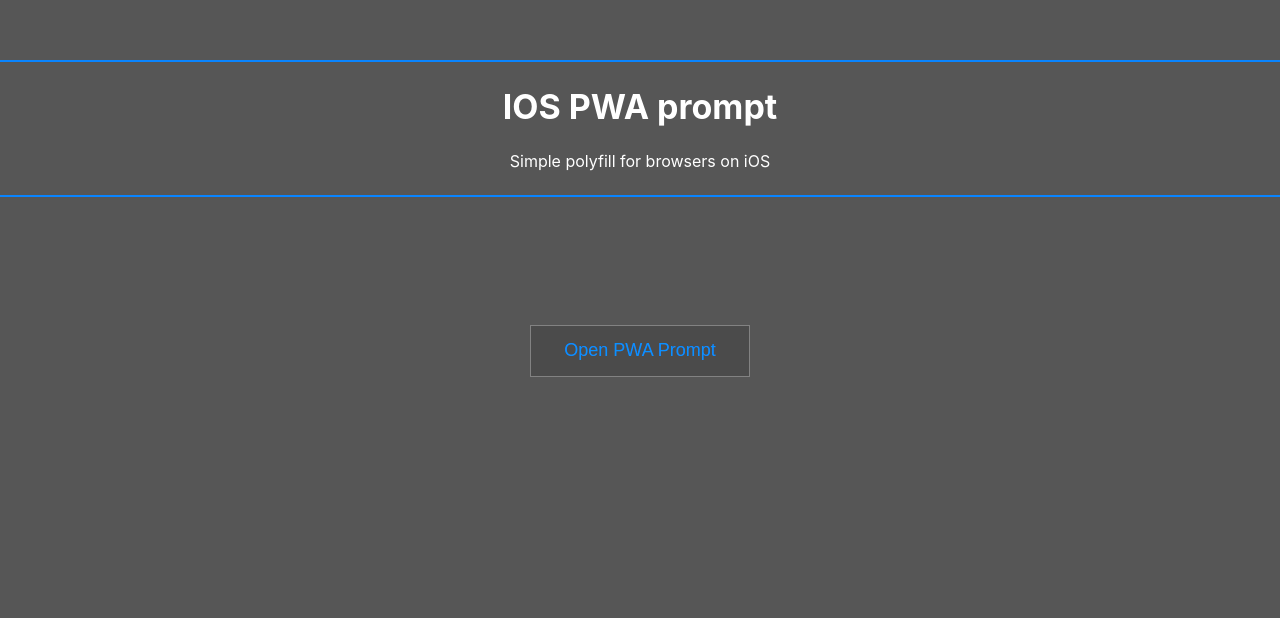
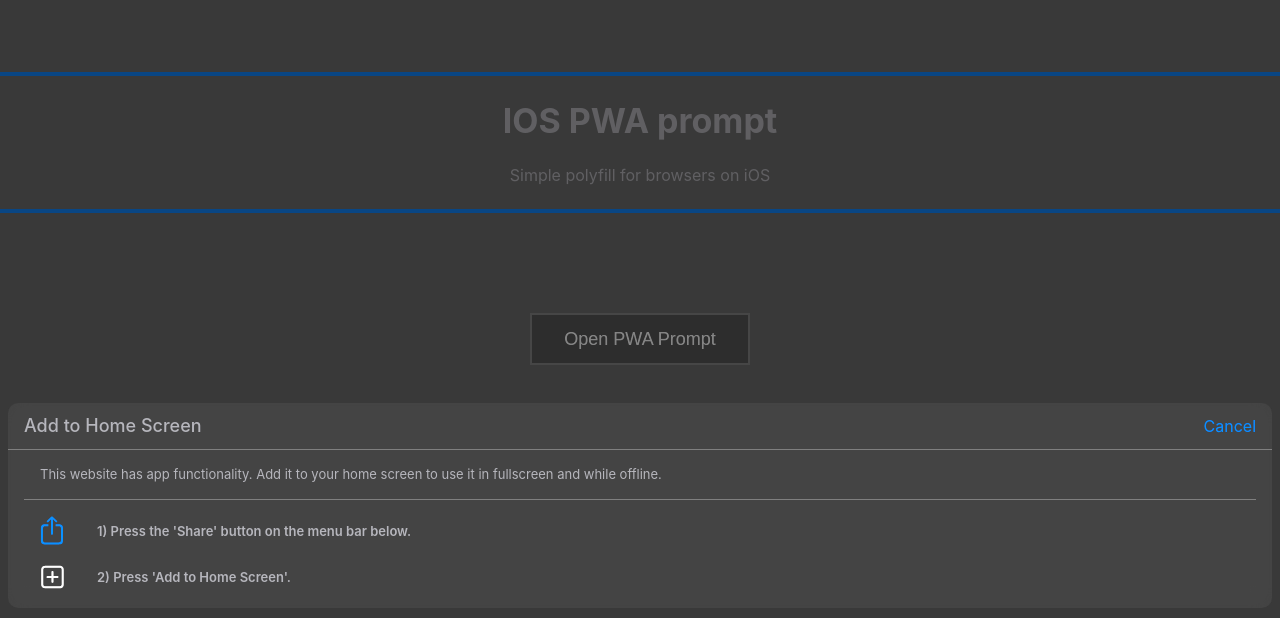
Before and after one commit to narloch-eu/ios-pwa-prompt-js, a website: page index.html in a window 1280 px wide. Shown: the part 182-800 px from the top of the page. Drawn offline with Linux system fonts and the light colour scheme.

Commit message:
Add JS logic

```diff
--- a/index.html
+++ b/index.html
@@ -7,7 +7,6 @@
     <meta name="viewport" content="width=device-width, initial-scale=1">
     <title>IOS PWA prompt JS</title>
     <link rel="stylesheet" type="text/css" href="/styles/index.css" />
-    <script src="/js/index.js"></script>
 </head>
 
 <body>
@@ -16,18 +15,18 @@
         <p class="header__paragraph">Simple polyfill for browsers on iOS</p>
     </header>
     <main class="main">
-        <button class="main__button">Open PWA Prompt</button>
+        <button class="main__button main__button--js">Open PWA Prompt</button>
     </main>
-    <div class="ios-pwa-prompt ios-pwa-prompt__overlay ios-pwa-prompt__overlay--hidden" aria-label="Close"
+    <div class="ios-pwa-prompt ios-pwa-prompt__overlay ios-pwa-prompt__overlay--hidden ios-pwa-prompt__overlay--js" aria-label="Close"
         role="button" id="ios-pwa-modal-overlay">
-        <div class="ios-pwa-prompt__container ios-pwa-prompt__container--hidden"
+        <div class="ios-pwa-prompt__container ios-pwa-prompt__container--hidden ios-pwa-prompt__container--js"
             aria-describedby="ios-pwa-modal-description" aria-labelledby="ios-pwa-modal-title" role="dialog"
             id="ios-pwa-modal-container">
             <div class="ios-pwa-header">
                 <p id="ios-pwa-modal-title" class="ios-pwa-header__title">
                     Add to Home Screen
                 </p>
-                <button class="ios-pwa-header__button" id="ios-pwa-modal-button">
+                <button class="ios-pwa-header__button ios-pwa-header__button--js" id="ios-pwa-modal-button">
                     Cancel
                 </button>
             </div>
@@ -67,5 +66,6 @@
             </div>
         </div>
     </div>
+    <script src="/js/index.js"></script>
 </body>
 </html>
--- a/js/index.js
+++ b/js/index.js
@@ -1 +1,33 @@
-console.log('Hello IOS PWA')
+
+const nodeElements = {
+    mainBtn: document.querySelector(".main__button"),
+    iosPwaPromptOverlay: document.querySelector('.ios-pwa-prompt__overlay--js'),
+    iosPwaPromptContainer: document.querySelector('.ios-pwa-prompt__container--js'),
+    iosPwaPromptBtn: document.querySelector('.ios-pwa-header__button--js')
+}
+
+
+function toggleIosPwaPrompt() {
+    const { iosPwaPromptOverlay, iosPwaPromptContainer} = nodeElements;
+    iosPwaPromptOverlay.classList.toggle("ios-pwa-prompt__overlay--hidden")
+    iosPwaPromptContainer.classList.toggle("ios-pwa-prompt__container--hidden")
+    iosPwaPromptOverlay.classList.toggle("ios-pwa-prompt__overlay--visible")
+    iosPwaPromptContainer.classList.toggle("ios-pwa-prompt__container--visible")
+}
+
+function onTogglePwaPrompt(nodeElement) {
+    nodeElement.addEventListener('click', function (e) {
+        e.stopPropagation();
+        toggleIosPwaPrompt();
+    })
+}
+
+window.addEventListener('DOMContentLoaded', () => {
+    onTogglePwaPrompt(nodeElements.mainBtn)
+    onTogglePwaPrompt(nodeElements.iosPwaPromptOverlay)
+    onTogglePwaPrompt(nodeElements.iosPwaPromptBtn)
+
+    setTimeout(()=> {
+        toggleIosPwaPrompt()
+    }, 1000)
+});
--- a/styles/scss/_base.scss
+++ b/styles/scss/_base.scss
@@ -23,6 +23,6 @@ body {
     height: 100vh;
     font-family: $font-family;
     background: $bg-color-main;
-    color: $font-color-white;
+    color: $font-color-dark;
     overflow: hidden;
 }
--- a/styles/scss/_variables.scss
+++ b/styles/scss/_variables.scss
@@ -9,7 +9,7 @@ sans-serif;
 
 $overlay-color-dark: rgba(10, 10, 10, 0.5);
 
-$bg-color-main: rgba(44, 44, 44, 0.8);
+$bg-color-main: rgba(68, 67, 67, 0.8);
 $bg-color-dark: rgba(65, 65, 65, 0.7);
 
 
--- a/styles/scss/components/header.scss
+++ b/styles/scss/components/header.scss
@@ -1,8 +1,8 @@
 .header{
-    margin-bottom: 10%;
+    margin-bottom: 100px;
     text-align: center;
     width: 100%;
-    border: 2px solid $blue-color-dark;
+    border: 4px solid $blue-color-dark;
     border-left: none;
     border-right: none;
     &__heading {
--- a/styles/scss/components/main.scss
+++ b/styles/scss/components/main.scss
@@ -6,8 +6,8 @@
         background: $bg-color-dark;
         filter: brightness(1.1);
         font-size: 18px;
-        color: $blue-color-dark;
+        color: $font-color-white;
         cursor: pointer;
-        border: 1px solid $border-color-dark;
+        border: 2px solid $border-color-dark;
     }
 }
```
Also changed, not shown: styles/index.css.
